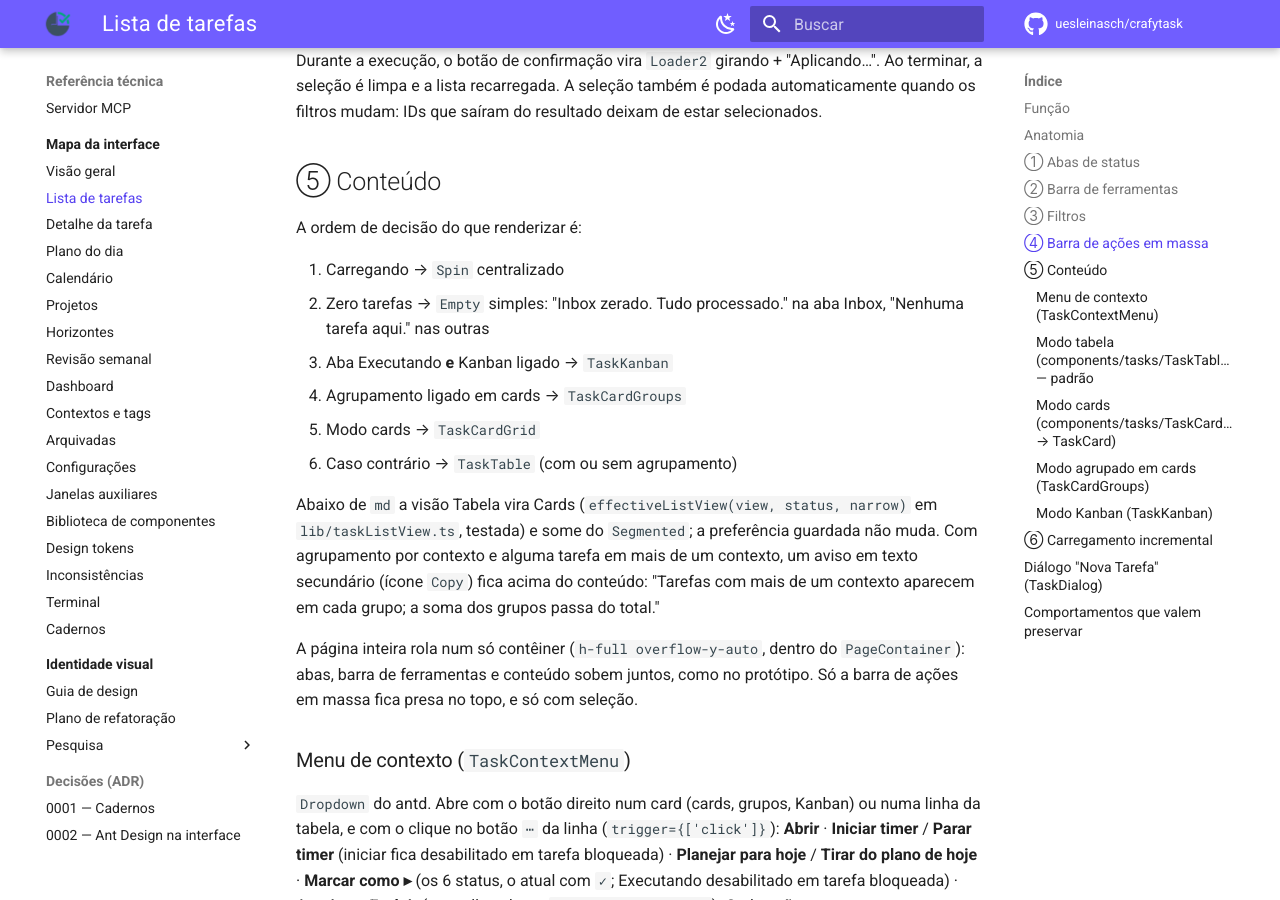
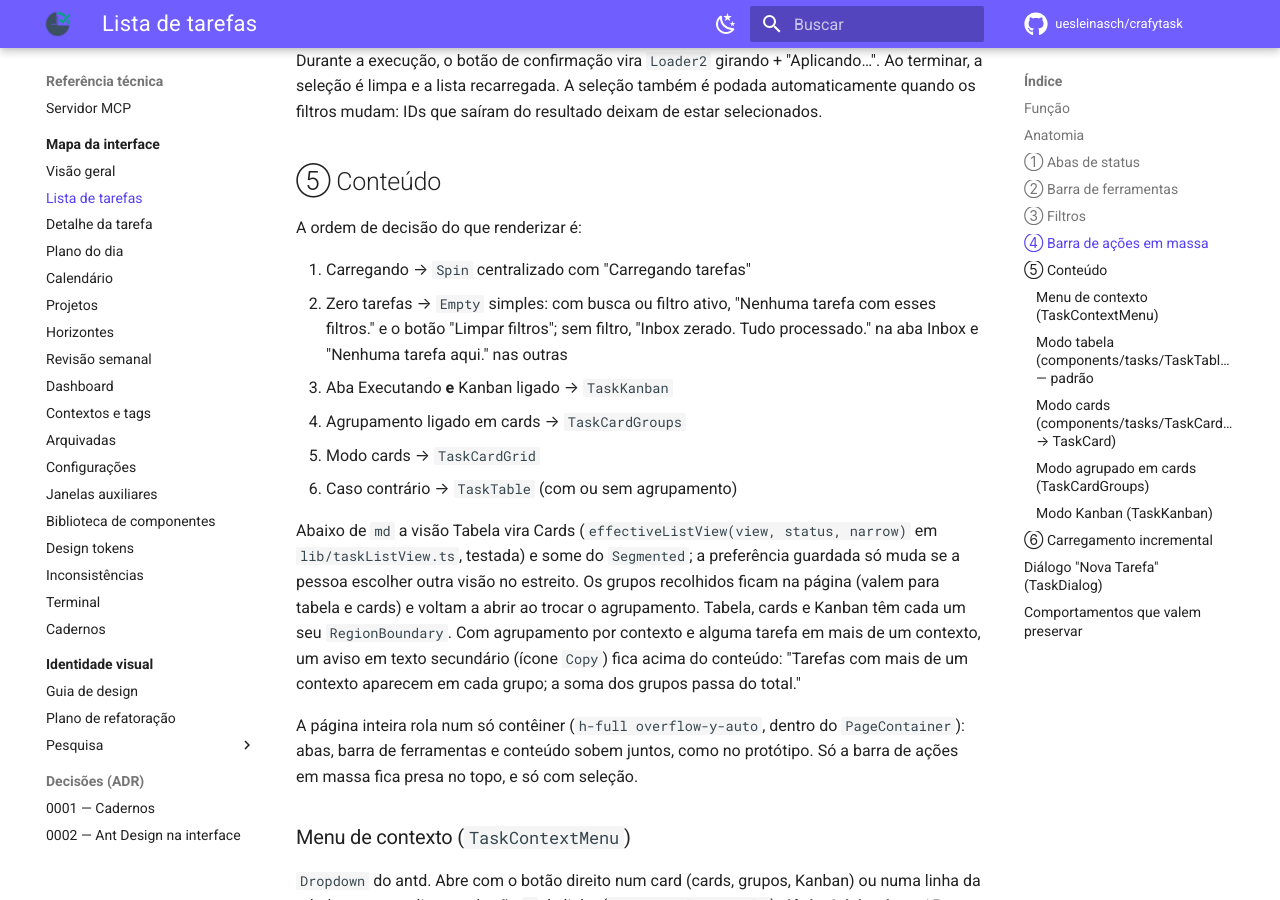
Before and after one commit to uesleinasch/crafytask, an MkDocs documentation site: the page built from docs/ui/01-lista-de-tarefas.md, in a window 1280 px wide and 900 px high, scrolled down 3608 px. Built offline with MkDocs 1.6.1 and Material for MkDocs 9.7.7, drawn with Linux system fonts in a browser that asks for light colours; some web fonts are replaced; comment, search, counter and statistics services are not loaded; some of the changed text lies outside the part shown.

Commit message:
docs(design): cards e vazio no guia, checks f2.17 e f2.18

```diff
--- a/docs/ui/01-lista-de-tarefas.md
+++ b/docs/ui/01-lista-de-tarefas.md
@@ -132,16 +132,19 @@ mudam: IDs que saíram do resultado deixam de estar selecionados.
 
 A ordem de decisão do que renderizar é:
 
-1. Carregando → `Spin` centralizado
-2. Zero tarefas → `Empty` simples: "Inbox zerado. Tudo processado." na aba Inbox, "Nenhuma tarefa
-   aqui." nas outras
+1. Carregando → `Spin` centralizado com "Carregando tarefas"
+2. Zero tarefas → `Empty` simples: com busca ou filtro ativo, "Nenhuma tarefa com esses filtros." e o
+   botão "Limpar filtros"; sem filtro, "Inbox zerado. Tudo processado." na aba Inbox e "Nenhuma
+   tarefa aqui." nas outras
 3. Aba Executando **e** Kanban ligado → `TaskKanban`
 4. Agrupamento ligado em cards → `TaskCardGroups`
 5. Modo cards → `TaskCardGrid`
 6. Caso contrário → `TaskTable` (com ou sem agrupamento)
 
 Abaixo de `md` a visão Tabela vira Cards (`effectiveListView(view, status, narrow)` em
-`lib/taskListView.ts`, testada) e some do `Segmented`; a preferência guardada não muda. Com
+`lib/taskListView.ts`, testada) e some do `Segmented`; a preferência guardada só muda se a pessoa escolher outra visão no
+estreito. Os grupos recolhidos ficam na página (valem para tabela e cards) e voltam a abrir ao
+trocar o agrupamento. Tabela, cards e Kanban têm cada um seu `RegionBoundary`. Com
 agrupamento por contexto e alguma tarefa em mais de um contexto, um aviso em texto secundário (ícone
 `Copy`) fica acima do conteúdo: "Tarefas com mais de um contexto aparecem em cada grupo; a soma dos
 grupos passa do total."
@@ -262,6 +265,8 @@ Cada grupo tem uma barra de cabeçalho (`GroupHeader`, o mesmo da tabela) com al
 recolher, ponto da cor (projeto) ou emoji (contexto), nome, quantidade, **Selecionar grupo** e tempo
 somado, e a grade de cards embaixo.
 
+Grupo sem cor nem emoji ("Sem projeto", grupos do Jira) não leva marcador.
+
 Ordenação dos grupos: alfabética `pt-BR`, com "Sem projeto" / "Sem contexto" por último — até o
 usuário arrastar um grupo pela alça (`GroupDragButton`, `GripVertical`). A ordem personalizada fica em
 `localStorage` (`ticktask:taskListGroupOrder`), separada para projeto e contexto, e vale também para
@@ -274,7 +279,8 @@ depois dos ordenados, na ordem alfabética; grupos fora da tela (filtrados) mant
 
 Só na aba Executando. Colunas em grade horizontal (`minmax(260px, 1fr)`, rolagem horizontal), cada
 uma com fundo `colorBgLayout`, borda e raio de 12px; cabeçalho com alça, ponto ou emoji, nome e
-contador em mono; os cards empilhados com 8px. Coluna vazia diz "Nada executando".
+contador em mono; os cards empilhados com 8px. Só existem colunas com tarefas (as colunas vêm do
+agrupamento).
 
 As **colunas** podem ser reordenadas pela alça (mesma ordem do modo agrupado).
 **Os cards não se arrastam entre colunas** — as colunas são projeto/contexto, não status, e servem
```
Also changed, not shown: docs/design/guia-de-design.md (+7 -0 lines), docs/design/plano-de-refatoracao.md (+1 -1 lines), docs/design/prototipo/checklist.json (+22 -2 lines).
